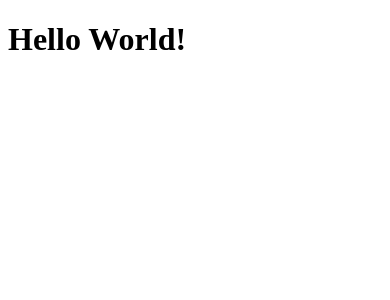
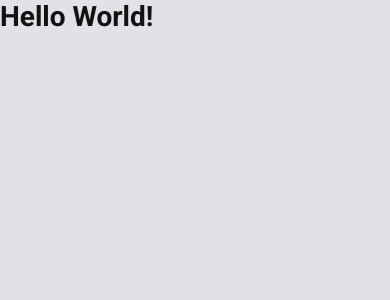
Before and after one commit to guiprais/verzel-fe, a React (Create React App) app: page / in a window 390 px wide. Shown: the top 300 px of the page. Built offline with nearby package versions, Linux system fonts and the light colour scheme.

Commit message:
feat: add scss and global style

```diff
--- a/package.json
+++ b/package.json
@@ -13,6 +13,7 @@
     "react": "^17.0.2",
     "react-dom": "^17.0.2",
     "react-scripts": "5.0.0",
+    "sass": "^1.45.2",
     "typescript": "^4.4.2",
     "web-vitals": "^2.1.0"
   },
--- a/public/index.html
+++ b/public/index.html
@@ -4,40 +4,17 @@
     <meta charset="utf-8" />
     <link rel="icon" href="%PUBLIC_URL%/favicon.ico" />
     <meta name="viewport" content="width=device-width, initial-scale=1" />
-    <meta name="theme-color" content="#000000" />
-    <meta
-      name="description"
-      content="Web site created using create-react-app"
+    <link rel="preconnect" href="https://fonts.googleapis.com" />
+    <link rel="preconnect" href="https://fonts.gstatic.com" crossorigin />
+    <link
+      href="https://fonts.googleapis.com/css2?family=Roboto:wght@400;700;900&display=swap"
+      rel="stylesheet"
     />
-    <link rel="apple-touch-icon" href="%PUBLIC_URL%/logo192.png" />
-    <!--
-      manifest.json provides metadata used when your web app is installed on a
-      user's mobile device or desktop. See https://developers.google.com/web/fundamentals/web-app-manifest/
-    -->
     <link rel="manifest" href="%PUBLIC_URL%/manifest.json" />
-    <!--
-      Notice the use of %PUBLIC_URL% in the tags above.
-      It will be replaced with the URL of the `public` folder during the build.
-      Only files inside the `public` folder can be referenced from the HTML.
-
-      Unlike "/favicon.ico" or "favicon.ico", "%PUBLIC_URL%/favicon.ico" will
-      work correctly both with client-side routing and a non-root public URL.
-      Learn how to configure a non-root public URL by running `npm run build`.
-    -->
     <title>React App</title>
   </head>
   <body>
     <noscript>You need to enable JavaScript to run this app.</noscript>
     <div id="root"></div>
-    <!--
-      This HTML file is a template.
-      If you open it directly in the browser, you will see an empty page.
-
-      You can add webfonts, meta tags, or analytics to this file.
-      The build step will place the bundled scripts into the <body> tag.
-
-      To begin the development, run `npm start` or `yarn start`.
-      To create a production bundle, use `npm run build` or `yarn build`.
-    -->
   </body>
 </html>
--- /dev/null
+++ b/src/global.scss
@@ -0,0 +1,44 @@
+* {
+  margin: 0;
+  padding: 0;
+  box-sizing: border-box;
+}
+
+:root {
+  --white: #fff;
+  --gray-100: #e1e1e6;
+  --gray-300: #a8a8b3;
+  --gray-800: #29292e;
+  --gray-850: #1f2729;
+  --gray-900: #121214;
+}
+
+@media (max-width: 1080px) {
+  html {
+    font-size: 93.75%;
+  }
+}
+
+@media (max-width: 720px) {
+  html {
+    font-size: 87.5%;
+  }
+}
+
+body {
+  background: var(--gray-100);
+  color: var(--gray-900);
+}
+
+body, input, textarea, select, button {
+  font: 400 1rem "Roboto", sans-serif;
+}
+
+button {
+  cursor: pointer;
+}
+
+a {
+  color: inherit;
+  text-decoration: none;
+}
--- a/src/index.tsx
+++ b/src/index.tsx
@@ -1,6 +1,8 @@
 import React from 'react';
 import ReactDOM from 'react-dom';
-import { App } from './App';
+import { App } from './pages/Home/App';
+
+import './global.scss';
 
 ReactDOM.render(
   <React.StrictMode>
```
Also changed, not shown: src/pages/Home/App.tsx (renamed from src/App.tsx), src/pages/Home/styles.module.scss (added), 1 other file (tests, documents, lock files or other folders).
